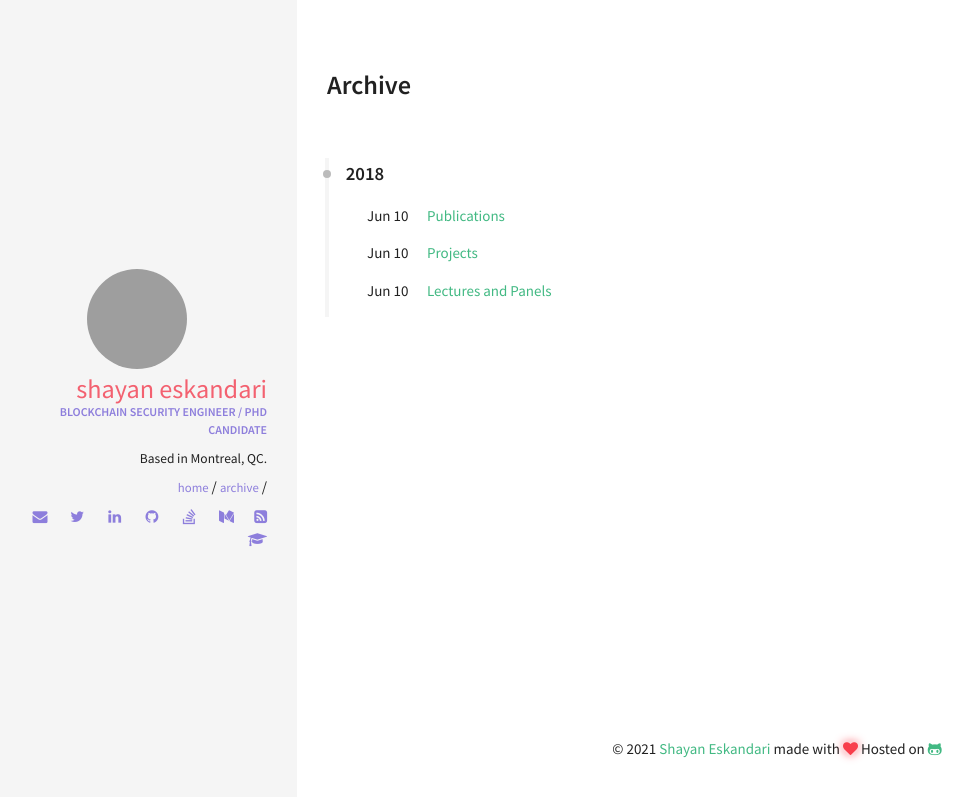
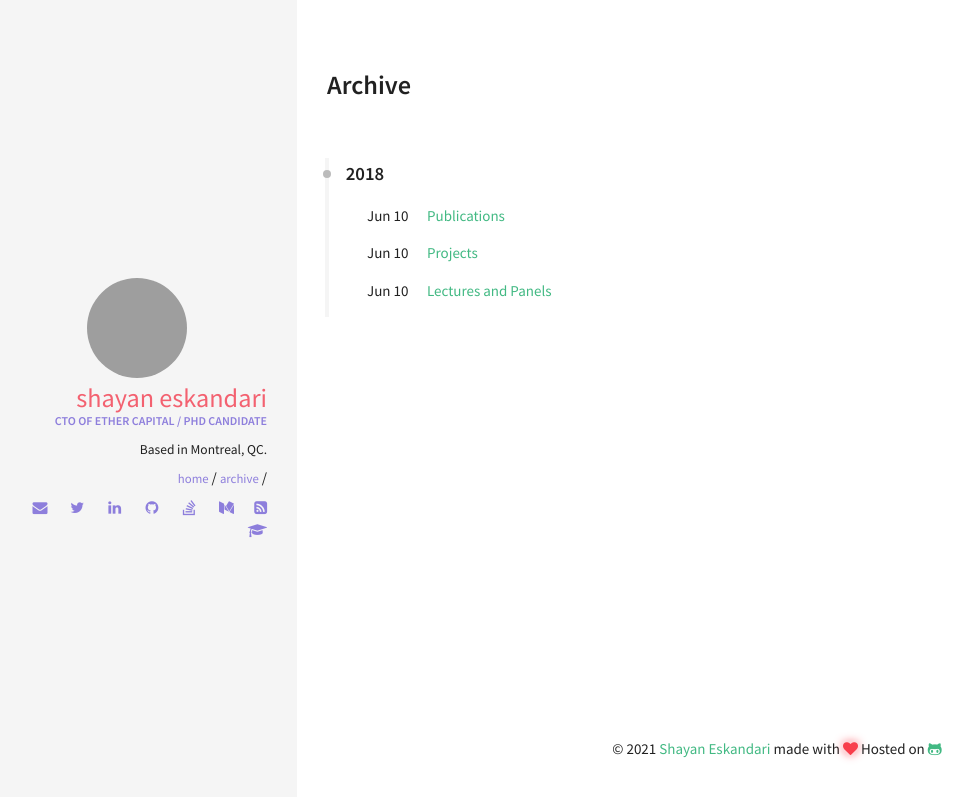
Before and after one commit to shayanb/shayan.es, a Jekyll site: the page built from archive.html, in a window 1280 px wide. Shown: the top 797 px of the page, without its empty margins (23-996 px from the left). Built offline with Jekyll 4.4.1, drawn with Linux system fonts in a browser that asks for light colours.

Commit message:
ETHC updates

```diff
--- a/_config.yml
+++ b/_config.yml
@@ -5,7 +5,7 @@
 #
 title: Shayan Eskandari
 email: me@shayan.es
-description: Shayan Eskandari Website
+description: Shayan Eskandari Website - Chief Technology Officer at Ether Capital ($ETHC).
 url: https://shayan.es # the base hostname & protocol for your site
 keywords: ["Shayan Eskandari","Shayan", "Eskandari" ,"Blockchain", "Security", "Bitcoin", "Ethereum", "Engineer", "Decentralization", "STS"]
 
@@ -35,7 +35,7 @@
 owner:
   name: Shayan Eskandari
   avatar: shayan.jpg
-  job: "Blockchain Security Engineer / PhD Candidate"
+  job: "CTO of Ether Capital / PhD Candidate"
   bio: "Based in Montreal, QC."
   email: me@shayan.es
   #disqus-shortname: renyuanzblog
--- a/_includes/sections/about.html
+++ b/_includes/sections/about.html
@@ -3,7 +3,7 @@
 <div>
 <!--   ¯\_(ツ)_/¯ -->
 
-Shayan is currently the Chief Technology Officer at Ether Capital. He is also completing his doctoral studies with the topic of "New Technology, Old Crimes" at Concordia University. Previously he worked as a security engineer and smart contract auditor at ConsenSys Diligence. He has worked in network and information systems security for several years and has extensive experience as a blockchain engineer in startups, as well as contributing to open source projects. He has dedicated both his intellectual and professional pursuits towards Blockchain technology since 2012. Looking at the technology from an interdisciplinary perspective, Shayan has been working on multiple academic papers varying from exploring the psychology of Blockchain to systemizing attacks on smart contracts.
+Shayan is currently the Chief Technology Officer at Ether Capital (<a href="https://finance.yahoo.com/quote/ethc.ne/">ETHC.NE</a>). He is also completing his doctoral studies with the topic of "New Technology, Old Crimes" at Concordia University. Previously he worked as a security engineer and smart contract auditor at ConsenSys Diligence. He has worked in network and information systems security for several years and has extensive experience as a blockchain engineer in startups, as well as contributing to open source projects. He has dedicated both his intellectual and professional pursuits towards Blockchain technology since 2012. Looking at the technology from an interdisciplinary perspective, Shayan has been working on multiple academic papers varying from exploring the psychology of Blockchain to systemizing attacks on smart contracts.
 
 
 </div>
```
